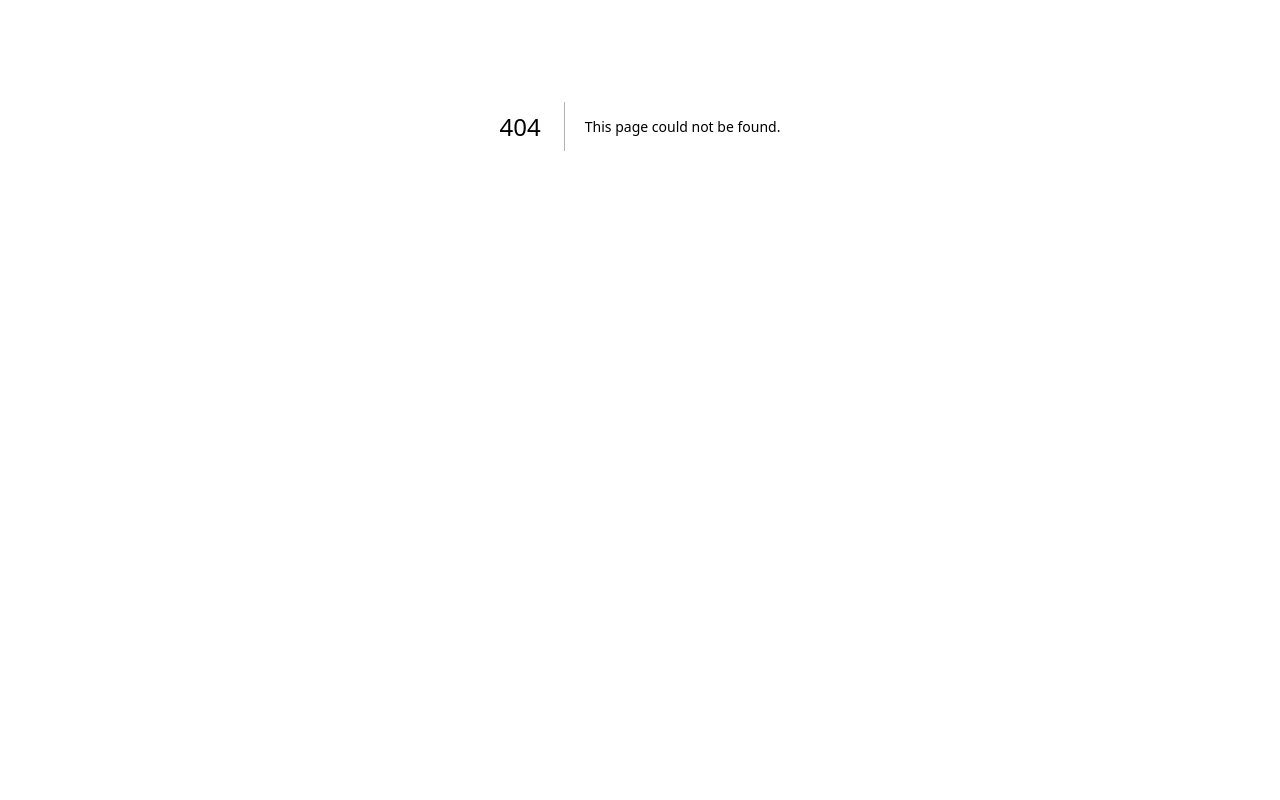
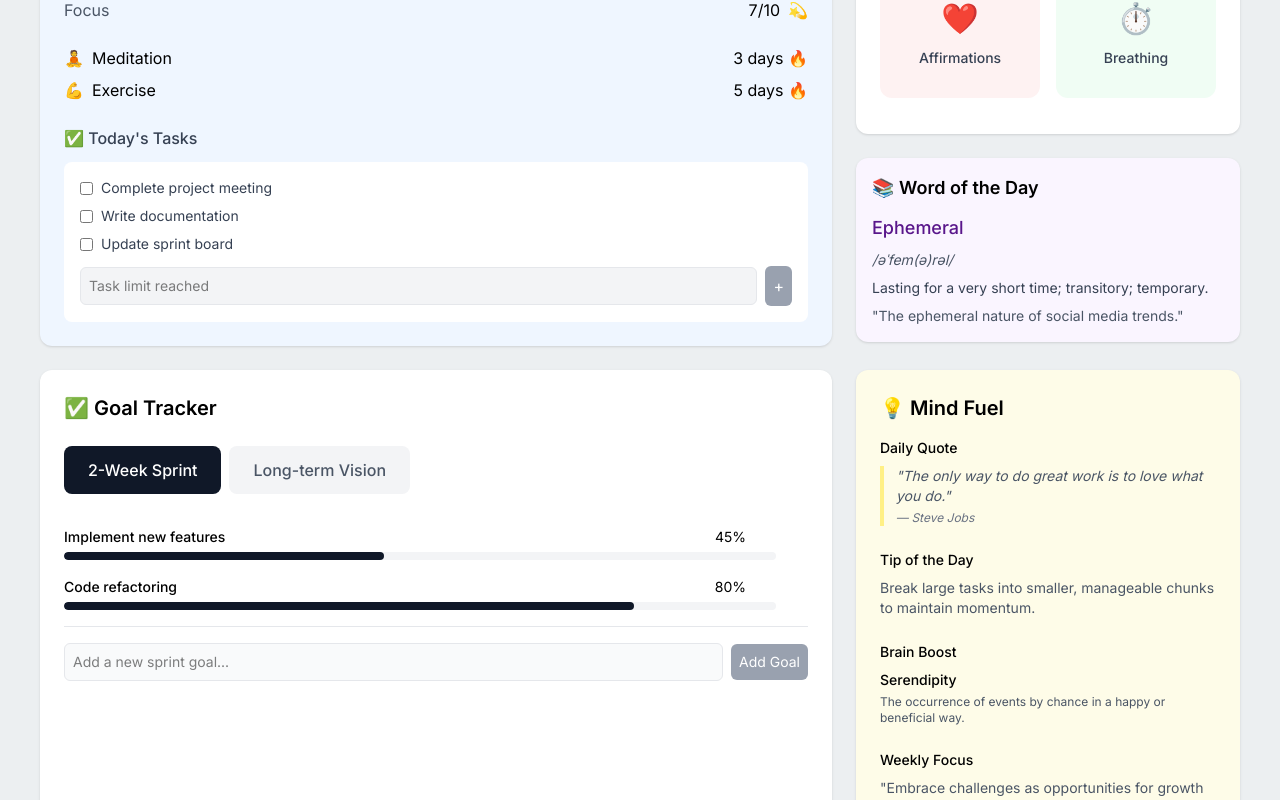
Before and after one commit to Mahdi-196/ReFocused-frontend, a Next.js app: page /home in a window 1280 px wide. Before the commit this address had no page. Shown: the part 378-1178 px from the top of the page. Before the commit the page ends 936 px from the top, so only its background shows below. Built offline with nearby package versions, Linux system fonts and the light colour scheme.

Commit message:
changed home page location

```diff
--- a/src/app/dashboard/page.tsx
+++ /dev/null
@@ -1,7 +0,0 @@
-'use client'
-
-const MyComponent = () => {
-  return <div>Hello from MyComponent</div>
-}
-
-export default MyComponent
--- /dev/null
+++ b/src/app/globals.css
@@ -0,0 +1,26 @@
+.perspective-1000 {
+  perspective: 1000px;
+}
+
+.preserve-3d {
+  transform-style: preserve-3d;
+}
+
+.rotate-y-180 {
+  transform: rotateY(180deg);
+}
+
+.backface-hidden {
+  backface-visibility: hidden;
+  -webkit-backface-visibility: hidden;
+}
+
+/* Remove Flip Card Animation - Start */
+/* .flip-card { ... } */
+/* .flip-card-inner { ... } */
+/* .flip-card.flipped .flip-card-inner { ... } */
+/* .flip-card-front, */
+/* .flip-card-back { ... } */
+/* .flip-card-front { ... } */
+/* .flip-card-back { ... } */
+/* Remove Flip Card Animation - End */
--- a/src/app/page.tsx
+++ b/src/app/home/page.tsx
@@ -32,23 +32,99 @@ const CircularProgress = ({ value }: { value: number }) => (
   </div>
 );
 
-type GoalView = 'daily' | 'sprint' | 'vision';
+type Task = {
+  id: number;
+  text: string;
+  completed: boolean;
+};
+
+type Goal = {
+  id: number;
+  name: string;
+  progress: number; // Percentage 0-100
+};
+
+type GoalView = 'sprint' | 'vision';
 
 const Home = () => {
-  const [activeGoalView, setActiveGoalView] = useState<GoalView>('daily');
+  const [activeGoalView, setActiveGoalView] = useState<GoalView>('sprint');
   const [newTask, setNewTask] = useState('');
-  const [tasks, setTasks] = useState([
-    { id: 1, text: 'Review project documentation', completed: false },
-    { id: 2, text: 'Team sync meeting at 2 PM', completed: true },
+  const [tasks, setTasks] = useState<Task[]>([
+    { id: 1, text: 'Complete project meeting', completed: false },
+    { id: 2, text: 'Write documentation', completed: false },
     { id: 3, text: 'Update sprint board', completed: false },
   ]);
 
+  // Goal Tracker State
+  const [sprintGoals, setSprintGoals] = useState<Goal[]>([
+    { id: 201, name: 'Implement new features', progress: 45 },
+    { id: 202, name: 'Code refactoring', progress: 80 },
+  ]);
+  const [visionGoals, setVisionGoals] = useState<Goal[]>([
+    { id: 301, name: 'Launch MVP', progress: 25 },
+    { id: 302, name: 'Grow user base', progress: 15 },
+  ]);
+  const [newGoalName, setNewGoalName] = useState('');
+
+  // Edit Goal Modal State
+  const [isEditGoalModalOpen, setIsEditGoalModalOpen] = useState(false);
+  // Store the goal being edited (including its type)
+  const [editingGoal, setEditingGoal] = useState<Goal & { type: 'sprint' | 'vision' } | null>(null);
+  const [editedGoalProgress, setEditedGoalProgress] = useState(0);
+
   const handleAddTask = (e: React.FormEvent) => {
     e.preventDefault();
-    if (newTask.trim()) {
+    if (tasks.length < 3 && newTask.trim()) {
       setTasks([...tasks, { id: Date.now(), text: newTask.trim(), completed: false }]);
       setNewTask('');
     }
+  };
+
+  const handleAddGoal = (e: React.FormEvent) => {
+    e.preventDefault();
+    if (!newGoalName.trim()) return;
+
+    const newGoal: Goal = {
+      id: Date.now(),
+      name: newGoalName.trim(),
+      progress: 0, // Start progress at 0
+    };
+
+    if (activeGoalView === 'sprint') {
+      setSprintGoals([...sprintGoals, newGoal]);
+    } else if (activeGoalView === 'vision') {
+      setVisionGoals([...visionGoals, newGoal]);
+    }
+
+    setNewGoalName(''); // Clear input after adding
+  };
+
+  const handleOpenEditGoalModal = (goal: Goal, type: 'sprint' | 'vision') => {
+    setEditingGoal({ ...goal, type });
+    setEditedGoalProgress(goal.progress);
+    setIsEditGoalModalOpen(true);
+  };
+
+  const handleUpdateGoal = () => {
+    if (!editingGoal) return;
+
+    const updatedGoal = {
+      ...editingGoal,
+      progress: editedGoalProgress
+    };
+
+    if (editingGoal.type === 'sprint') {
+      setSprintGoals(sprintGoals.map(g => g.id === editingGoal.id ? updatedGoal : g));
+    } else if (editingGoal.type === 'vision') {
+      setVisionGoals(visionGoals.map(g => g.id === editingGoal.id ? updatedGoal : g));
+    }
+
+    setIsEditGoalModalOpen(false);
+    setEditingGoal(null);
+  };
+
+  const handleDeleteTask = (taskId: number) => {
+    setTasks(tasks.filter(task => task.id !== taskId));
   };
 
   return (
@@ -68,7 +144,7 @@ const Home = () => {
               <input
                 type="text"
                 placeholder="Set your main goal for today..."
-                className="w-full p-2 bg-white rounded-md border border-gray-200"
+                className="w-full p-2 bg-transparent text-lg font-semibold text-gray-800 placeholder-gray-500 focus:outline-none focus:border-b-2 focus:border-blue-300"
               />
             </div>
 
@@ -119,9 +195,10 @@ const Home = () => {
                 <span className="font-medium text-gray-700">✅ Today's Tasks</span>
               </div>
               <div className="bg-white rounded-lg p-4">
-                <ul className="space-y-2">
+                <ul className="space-y-2 mb-3">
                   {tasks.map(task => (
-                    <li key={task.id} className="flex items-center gap-2">
+                    <li key={task.id} className="group relative flex items-center justify-between gap-2 pr-8">
+                      <div className="flex items-center gap-2 flex-grow">
                         <input
                           type="checkbox"
                           checked={task.completed}
@@ -130,28 +207,39 @@ const Home = () => {
                               t.id === task.id ? { ...t, completed: !t.completed } : t
                             ));
                           }}
-                        className="rounded border-gray-300 text-blue-600 focus:ring-blue-500"
+                          className="flex-shrink-0 rounded border-gray-300 text-blue-600 focus:ring-blue-500"
                         />
                         <span className={`text-sm ${task.completed ? 'text-gray-400 line-through' : 'text-gray-700'}`}>
                           {task.text}
                         </span>
+                      </div>
+                      <button
+                        onClick={() => handleDeleteTask(task.id)}
+                        className="absolute right-1 top-1/2 -translate-y-1/2 p-1 text-gray-400 hover:text-red-500 rounded-full opacity-0 group-hover:opacity-100 transition-opacity duration-150 hover:bg-gray-100"
+                        aria-label="Delete task"
+                      >
+                        <svg xmlns="http://www.w3.org/2000/svg" className="h-4 w-4" fill="none" viewBox="0 0 24 24" stroke="currentColor" strokeWidth={2}>
+                          <path strokeLinecap="round" strokeLinejoin="round" d="M19 7l-.867 12.142A2 2 0 0116.138 21H7.862a2 2 0 01-1.995-1.858L5 7m5 4v6m4-6v6m1-10V4a1 1 0 00-1-1h-4a1 1 0 00-1 1v3M4 7h16" />
+                        </svg>
+                      </button>
                     </li>
                   ))}
                 </ul>
-                <form onSubmit={handleAddTask} className="mt-3 flex items-center gap-2">
+                <form onSubmit={handleAddTask} className="flex items-center gap-2">
                   <input
                     type="text"
                     value={newTask}
                     onChange={(e) => setNewTask(e.target.value)}
-                    placeholder="Add a task..."
-                    className="flex-1 text-sm bg-transparent border-0 border-b border-gray-200 focus:ring-0 focus:border-blue-300 placeholder-gray-400"
+                    placeholder={tasks.length >= 3 ? "Task limit reached" : "Add a new task..."}
+                    className="flex-grow p-2 bg-white rounded-md border border-gray-200 text-sm disabled:bg-gray-100 disabled:cursor-not-allowed"
+                    disabled={tasks.length >= 3}
                   />
                   <button
                     type="submit"
-                    className="text-gray-400 hover:text-gray-600"
-                    disabled={!newTask.trim()}
+                    className="p-2 bg-gray-900 text-white rounded-md hover:bg-gray-700 transition-colors disabled:bg-gray-400 disabled:cursor-not-allowed"
+                    disabled={tasks.length >= 3 || !newTask.trim()}
                   >
-                    <span className="text-lg">+</span>
+                    +
                   </button>
                 </form>
               </div>
@@ -213,16 +301,6 @@ const Home = () => {
             {/* Goal Type Selector */}
             <div className="flex space-x-2 mb-8">
               <button
-                onClick={() => setActiveGoalView('daily')}
-                className={`px-6 py-3 rounded-lg font-medium transition-colors ${
-                  activeGoalView === 'daily'
-                    ? 'bg-gray-900 text-white'
-                    : 'bg-gray-100 text-gray-600 hover:bg-gray-200'
-                }`}
-              >
-                Daily Goals
-              </button>
-              <button
                 onClick={() => setActiveGoalView('sprint')}
                 className={`px-6 py-3 rounded-lg font-medium transition-colors ${
                   activeGoalView === 'sprint'
@@ -244,93 +322,91 @@ const Home = () => {
               </button>
             </div>
 
-            {/* Daily Goals View */}
-            {activeGoalView === 'daily' && (
-              <div className="space-y-6">
-                <div>
-                  <div className="flex justify-between text-sm mb-2">
-                    <span className="font-medium">Complete project meeting</span>
-                    <span>100%</span>
-                  </div>
-                  <div className="h-3 bg-gray-100 rounded-full overflow-hidden">
-                    <div className="h-full bg-gray-900 rounded-full" style={{ width: '100%' }}></div>
+            {/* Sprint View */}
+            {activeGoalView === 'sprint' && (
+              <div className="space-y-4">
+                {sprintGoals.map(goal => (
+                  <div key={goal.id} className="group relative pr-8">
+                    <div className="flex justify-between items-center text-sm mb-1">
+                      <span className="font-medium">{goal.name}</span>
+                      <div className="flex items-center">
+                        <span>{goal.progress}%</span>
+                        <button
+                          onClick={() => handleOpenEditGoalModal(goal, 'sprint')}
+                          className="ml-2 p-1 text-gray-400 hover:text-blue-500 rounded-full opacity-0 group-hover:opacity-100 transition-opacity duration-150 hover:bg-gray-100"
+                          aria-label="Edit sprint goal"
+                        >
+                          <svg className="w-3.5 h-3.5" fill="none" stroke="currentColor" viewBox="0 0 24 24" xmlns="http://www.w3.org/2000/svg"><path strokeLinecap="round" strokeLinejoin="round" strokeWidth={2} d="M15.232 5.232l3.536 3.536m-2.036-5.036a2.5 2.5 0 113.536 3.536L6.5 21.036H3v-3.572L16.732 3.732z" /></svg>
+                        </button>
                       </div>
                     </div>
-                <div>
-                  <div className="flex justify-between text-sm mb-2">
-                    <span className="font-medium">Write documentation</span>
-                    <span>60%</span>
-                  </div>
-                  <div className="h-3 bg-gray-100 rounded-full overflow-hidden">
-                    <div className="h-full bg-gray-900 rounded-full" style={{ width: '60%' }}></div>
+                    <div className="h-2 bg-gray-100 rounded-full overflow-hidden">
+                      <div className="h-full bg-gray-900 rounded-full" style={{ width: `${goal.progress}%` }}></div>
                     </div>
                   </div>
-                <div>
-                  <div className="flex justify-between text-sm mb-2">
-                    <span className="font-medium">Review pull requests</span>
-                    <span>30%</span>
-                  </div>
-                  <div className="h-3 bg-gray-100 rounded-full overflow-hidden">
-                    <div className="h-full bg-gray-900 rounded-full" style={{ width: '30%' }}></div>
-                  </div>
-                </div>
-                <button className="w-full mt-8 py-3 text-gray-600 bg-gray-50 border border-gray-200 rounded-md hover:bg-gray-100">
+                ))}
+                <form onSubmit={handleAddGoal} className="pt-4 border-t border-gray-200">
+                  <div className="flex items-center gap-2">
+                    <input
+                      type="text"
+                      value={newGoalName}
+                      onChange={(e) => setNewGoalName(e.target.value)}
+                      placeholder="Add a new sprint goal..."
+                      className="flex-grow p-2 bg-gray-50 border border-gray-200 rounded-md text-sm"
+                    />
+                    <button
+                      type="submit"
+                      className="p-2 bg-gray-900 text-white rounded-md hover:bg-gray-700 transition-colors text-sm disabled:bg-gray-400"
+                      disabled={!newGoalName.trim()}
+                    >
                       Add Goal
                     </button>
                   </div>
-            )}
-
-            {/* Sprint View */}
-            {activeGoalView === 'sprint' && (
-              <div className="space-y-6">
-                <div>
-                  <div className="flex justify-between text-sm mb-2">
-                    <span className="font-medium">Implement new features</span>
-                    <span>45%</span>
-                  </div>
-                  <div className="h-3 bg-gray-100 rounded-full overflow-hidden">
-                    <div className="h-full bg-gray-900 rounded-full" style={{ width: '45%' }}></div>
-                  </div>
-                </div>
-                <div>
-                  <div className="flex justify-between text-sm mb-2">
-                    <span className="font-medium">Code refactoring</span>
-                    <span>80%</span>
-                  </div>
-                  <div className="h-3 bg-gray-100 rounded-full overflow-hidden">
-                    <div className="h-full bg-gray-900 rounded-full" style={{ width: '80%' }}></div>
-                  </div>
-                </div>
-                <button className="w-full mt-8 py-3 text-gray-600 bg-gray-50 border border-gray-200 rounded-md hover:bg-gray-100">
-                  Add Sprint Goal
-                </button>
+                </form>
               </div>
             )}
 
             {/* Vision View */}
             {activeGoalView === 'vision' && (
-              <div className="space-y-6">
-                <div>
-                  <div className="flex justify-between text-sm mb-2">
-                    <span className="font-medium">Launch MVP</span>
-                    <span>25%</span>
-                  </div>
-                  <div className="h-3 bg-gray-100 rounded-full overflow-hidden">
-                    <div className="h-full bg-gray-900 rounded-full" style={{ width: '25%' }}></div>
+              <div className="space-y-4">
+                {visionGoals.map(goal => (
+                  <div key={goal.id} className="group relative pr-8">
+                    <div className="flex justify-between items-center text-sm mb-1">
+                      <span className="font-medium">{goal.name}</span>
+                      <div className="flex items-center">
+                        <span>{goal.progress}%</span>
+                        <button
+                          onClick={() => handleOpenEditGoalModal(goal, 'vision')}
+                          className="ml-2 p-1 text-gray-400 hover:text-blue-500 rounded-full opacity-0 group-hover:opacity-100 transition-opacity duration-150 hover:bg-gray-100"
+                          aria-label="Edit vision goal"
+                        >
+                          <svg className="w-3.5 h-3.5" fill="none" stroke="currentColor" viewBox="0 0 24 24" xmlns="http://www.w3.org/2000/svg"><path strokeLinecap="round" strokeLinejoin="round" strokeWidth={2} d="M15.232 5.232l3.536 3.536m-2.036-5.036a2.5 2.5 0 113.536 3.536L6.5 21.036H3v-3.572L16.732 3.732z" /></svg>
+                        </button>
                       </div>
                     </div>
-                <div>
-                  <div className="flex justify-between text-sm mb-2">
-                    <span className="font-medium">Grow user base</span>
-                    <span>15%</span>
-                  </div>
-                  <div className="h-3 bg-gray-100 rounded-full overflow-hidden">
-                    <div className="h-full bg-gray-900 rounded-full" style={{ width: '15%' }}></div>
+                    <div className="h-2 bg-gray-100 rounded-full overflow-hidden">
+                      <div className="h-full bg-gray-900 rounded-full" style={{ width: `${goal.progress}%` }}></div>
                     </div>
                   </div>
-                <button className="w-full mt-8 py-3 text-gray-600 bg-gray-50 border border-gray-200 rounded-md hover:bg-gray-100">
-                  Add Vision Goal
+                ))}
+                <form onSubmit={handleAddGoal} className="pt-4 border-t border-gray-200">
+                  <div className="flex items-center gap-2">
+                    <input
+                      type="text"
+                      value={newGoalName}
+                      onChange={(e) => setNewGoalName(e.target.value)}
+                      placeholder="Add a new vision goal..."
+                      className="flex-grow p-2 bg-gray-50 border border-gray-200 rounded-md text-sm"
+                    />
+                    <button
+                      type="submit"
+                      className="p-2 bg-gray-900 text-white rounded-md hover:bg-gray-700 transition-colors text-sm disabled:bg-gray-400"
+                      disabled={!newGoalName.trim()}
+                    >
+                      Add Goal
                     </button>
+                  </div>
+                </form>
               </div>
             )}
           </div>
@@ -478,6 +554,57 @@ const Home = () => {
           </div>
         </div>
       </div>
+
+      {/* Edit Goal Modal */}
+      {isEditGoalModalOpen && editingGoal && (
+        <div className="fixed inset-0 bg-black/30 backdrop-blur-sm flex items-center justify-center z-50 p-4">
+          <div className="bg-white rounded-lg p-6 w-full max-w-md shadow-xl">
+            <h3 className="text-lg font-semibold mb-4">Update Progress</h3>
+
+            {/* Display Goal Name (Read-only) */}
+            <div className="mb-4">
+              <p className="block text-sm font-medium text-gray-500 mb-1">
+                Goal
+              </p>
+              <p className="text-lg font-semibold text-gray-800">{editingGoal.name}</p>
+            </div>
+
+            {/* Goal Progress Slider */}
+            <div className="mb-6">
+              <label htmlFor="goalProgress" className="block text-sm font-medium text-gray-700 mb-1">
+                Progress: {editedGoalProgress}%
+              </label>
+              <input
+                id="goalProgress"
+                type="range"
+                min="0"
+                max="100"
+                step="1"
+                value={editedGoalProgress}
+                onChange={(e) => setEditedGoalProgress(parseInt(e.target.value, 10))}
+                className="w-full h-2 bg-gray-200 rounded-lg appearance-none cursor-pointer accent-blue-600"
+                autoFocus
+              />
+            </div>
+
+            {/* Action Buttons */}
+            <div className="flex justify-end gap-3">
+              <button
+                onClick={() => setIsEditGoalModalOpen(false)}
+                className="px-4 py-2 text-sm font-medium text-gray-700 bg-white border border-gray-300 rounded-md hover:bg-gray-50 transition-colors"
+              >
+                Cancel
+              </button>
+              <button
+                onClick={handleUpdateGoal}
+                className="px-4 py-2 text-sm font-medium text-white bg-gray-900 rounded-md hover:bg-gray-700 transition-colors disabled:bg-gray-400"
+              >
+                Save Progress
+              </button>
+            </div>
+          </div>
+        </div>
+      )}
     </main>
   );
 };
--- a/src/components/Header.tsx
+++ b/src/components/Header.tsx
@@ -23,7 +23,7 @@ const Header = () => {
           <ul className="flex space-x-6">
             <li>
               <Link
-                href="/"
+                href="/home"
                 className={`text-gray-700 hover:text-blue-500 transition-colors ${
                   pathname === "/" ? "text-blue-500 font-medium" : ""
                 }`}
```
Also changed, not shown: src/app/study/page.tsx (+25 -18 lines). Lines whose indentation alone changed are shown as unchanged.
